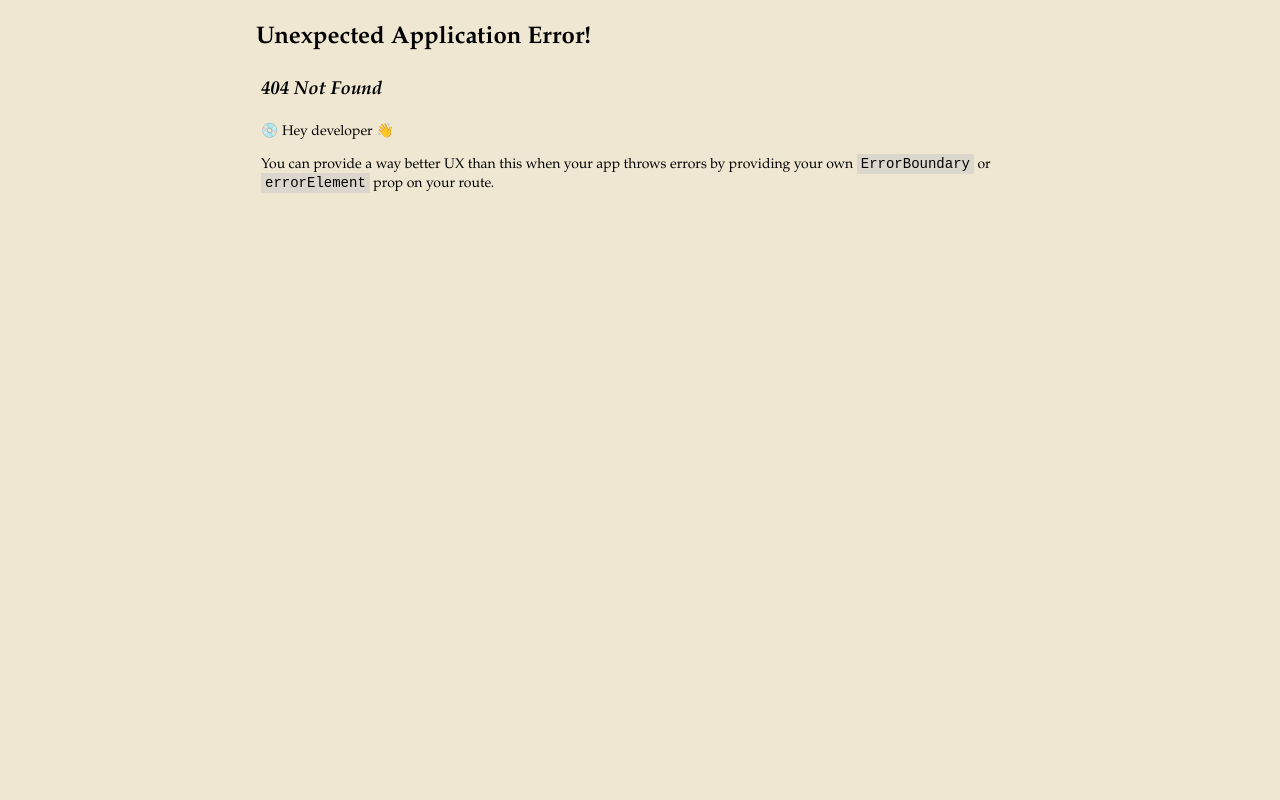
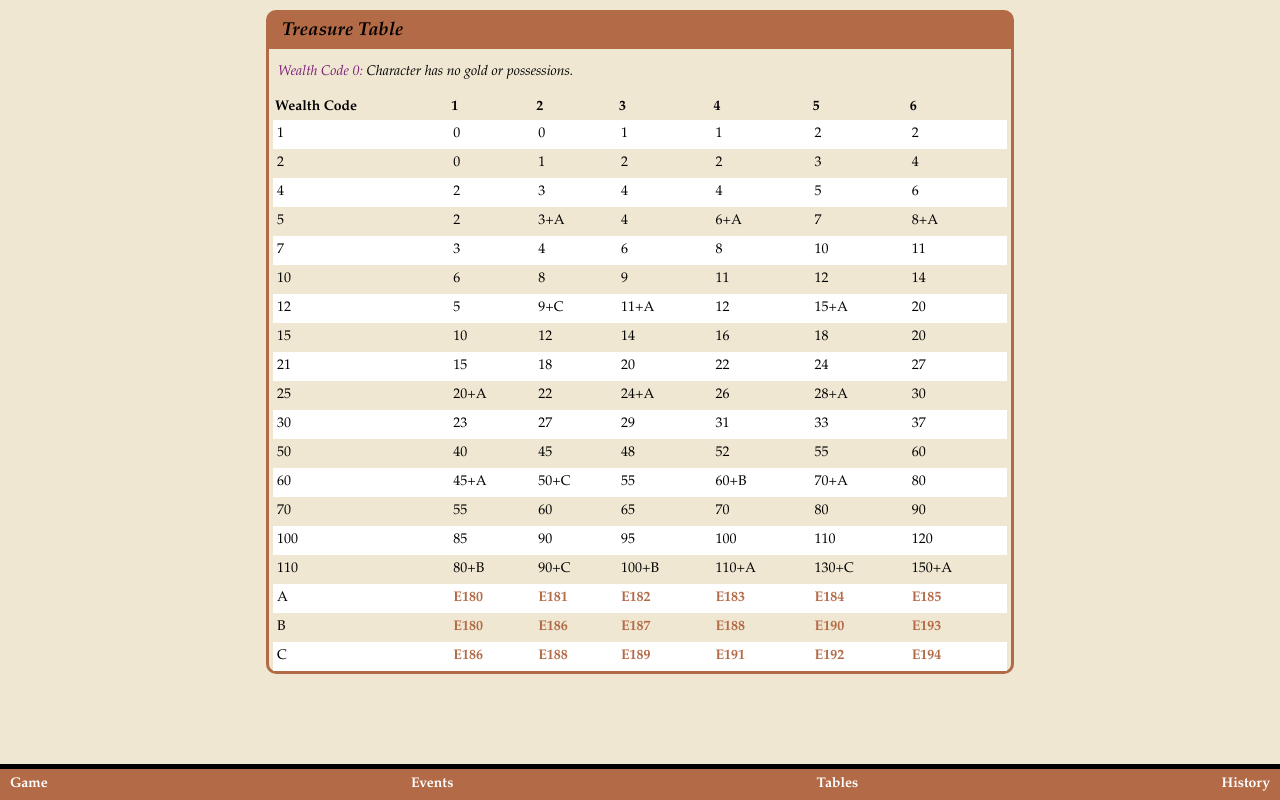
Before and after one commit to BroBuddy/Barbarian-Prince, a React (Vite) app: page /table/treasure in a window 1280 px wide. Before the commit this address had no page. Built offline with nearby package versions, Linux system fonts and the light colour scheme.

Commit message:
added special tables

```diff
--- a/src/components/MobileNav.tsx
+++ b/src/components/MobileNav.tsx
@@ -9,7 +9,7 @@ type Links = {
 const links: Links[] = [
   { to: "/", label: "Game" },
   { to: "/event", label: "Events" },
-  { to: "/travel", label: "Travel" },
+  { to: "/table", label: "Tables" },
   { to: "/history", label: "History" },
 ];
 
--- a/src/features/travel/data/travelData.ts
+++ b/src/features/table/data/tableData.ts
@@ -1,6 +1,6 @@
-import type { Travel } from "../types/TravelType";
+import type { Table } from "../types/TableType";
 
-export const travelData: Travel[] = [
+export const tableData: Table[] = [
   {
     id: 1,
     terrain: "Countryside",
--- /dev/null
+++ b/src/features/table/data/treasureData.ts
@@ -0,0 +1,38 @@
+import type { TreasureTable } from "../types/TreasureType";
+
+export const treasureData: TreasureTable = {
+  dieRolls: ["1", "2", "3", "4", "5", "6"],
+  rows: [
+    { wealthCode: "1", cells: ["0", "0", "1", "1", "2", "2"] },
+    { wealthCode: "2", cells: ["0", "1", "2", "2", "3", "4"] },
+    { wealthCode: "4", cells: ["2", "3", "4", "4", "5", "6"] },
+    { wealthCode: "5", cells: ["2", "3+A", "4", "6+A", "7", "8+A"] },
+    { wealthCode: "7", cells: ["3", "4", "6", "8", "10", "11"] },
+    { wealthCode: "10", cells: ["6", "8", "9", "11", "12", "14"] },
+    { wealthCode: "12", cells: ["5", "9+C", "11+A", "12", "15+A", "20"] },
+    { wealthCode: "15", cells: ["10", "12", "14", "16", "18", "20"] },
+    { wealthCode: "21", cells: ["15", "18", "20", "22", "24", "27"] },
+    { wealthCode: "25", cells: ["20+A", "22", "24+A", "26", "28+A", "30"] },
+    { wealthCode: "30", cells: ["23", "27", "29", "31", "33", "37"] },
+    { wealthCode: "50", cells: ["40", "45", "48", "52", "55", "60"] },
+    { wealthCode: "60", cells: ["45+A", "50+C", "55", "60+B", "70+A", "80"] },
+    { wealthCode: "70", cells: ["55", "60", "65", "70", "80", "90"] },
+    { wealthCode: "100", cells: ["85", "90", "95", "100", "110", "120"] },
+    {
+      wealthCode: "110",
+      cells: ["80+B", "90+C", "100+B", "110+A", "130+C", "150+A"],
+    },
+    {
+      wealthCode: "A",
+      cells: ["E180", "E181", "E182", "E183", "E184", "E185"],
+    },
+    {
+      wealthCode: "B",
+      cells: ["E180", "E186", "E187", "E188", "E190", "E193"],
+    },
+    {
+      wealthCode: "C",
+      cells: ["E186", "E188", "E189", "E191", "E192", "E194"],
+    },
+  ],
+};
--- a/src/features/travel/pages/TravelDetail.tsx
+++ b/src/features/table/pages/TableDetail.tsx
@@ -1,12 +1,12 @@
 import Card from "@/components/Card";
 import Badge from "@/components/Badge";
 import { useParams } from "react-router-dom";
-import { getTravelDataById } from "../services/TravelService";
-import type { Travel } from "../types/TravelType";
+import { getTravelDataById } from "../services/TableService";
+import type { Table } from "../types/TableType";
 
-function TravelDetail() {
+function TableDetail() {
   const { id } = useParams();
-  const travel: Travel | undefined = getTravelDataById(Number(id));
+  const travel: Table | undefined = getTravelDataById(Number(id));
 
   if (!travel) return null;
 
@@ -51,4 +51,4 @@ function TravelDetail() {
   );
 }
 
-export default TravelDetail;
+export default TableDetail;
--- /dev/null
+++ b/src/features/table/pages/TableOverview.tsx
@@ -0,0 +1,36 @@
+import Card from "@/components/Card";
+import { getTravelData } from "../services/TableService";
+import type { Table } from "../types/TableType";
+import { Link } from "react-router-dom";
+
+function TableOverview() {
+  const travels = getTravelData();
+
+  if (!travels) return null;
+
+  return (
+    <>
+      <Card title="Travel Tables">
+        {travels.map((item: Table) => (
+          <Link
+            to={`/table/${item.id}`}
+            key={item.id}
+            className="flex flex-row"
+          >
+            <span className="m-2">#{item.id}</span>
+            <span className="my-2 text-black">{item.terrain}</span>
+          </Link>
+        ))}
+      </Card>
+
+      <Card title="Special Tables">
+        <Link to="/table/treasure" className="flex flex-row">
+          <span className="m-2">#11</span>
+          <span className="my-2 text-black">Treasure Table</span>
+        </Link>
+      </Card>
+    </>
+  );
+}
+
+export default TableOverview;
--- /dev/null
+++ b/src/features/table/pages/TreasureTable.tsx
@@ -0,0 +1,54 @@
+import Card from "@/components/Card";
+import { Link } from "react-router-dom";
+import { treasureData } from "../data/treasureData";
+
+const isEventLink = (cell: string) => cell.startsWith("E");
+
+function TreasureTable() {
+  const treasureTable = treasureData;
+
+  if (!treasureTable) return null;
+
+  return (
+    <Card title="Treasure Table">
+      <p>
+        <em>
+          <span className="text-purple">Wealth Code 0:</span> Character has no
+          gold or possessions.
+        </em>
+      </p>
+
+      <table>
+        <thead>
+          <tr>
+            <th className="text-black">Wealth Code</th>
+            {treasureTable.dieRolls.map((die) => (
+              <th key={die} className="text-black">
+                {die}
+              </th>
+            ))}
+          </tr>
+        </thead>
+
+        <tbody>
+          {treasureTable.rows.map((row, i) => (
+            <tr key={i}>
+              <td>{row.wealthCode}</td>
+              {row.cells.map((cell, j) => (
+                <td key={j}>
+                  {isEventLink(cell) ? (
+                    <Link to={`/event/${cell.toLowerCase()}`}>{cell}</Link>
+                  ) : (
+                    <span>{cell}</span>
+                  )}
+                </td>
+              ))}
+            </tr>
+          ))}
+        </tbody>
+      </table>
+    </Card>
+  );
+}
+
+export default TreasureTable;
--- /dev/null
+++ b/src/features/table/services/TableService.tsx
@@ -0,0 +1,10 @@
+import { tableData } from "../data/tableData";
+import type { Table } from "../types/TableType";
+
+const getTableData = () => tableData;
+
+const getTableDataById = (id: number): Table => {
+  return tableData.find((item: Table) => item.id === id) as Table;
+};
+
+export { getTableData as getTravelData, getTableDataById as getTravelDataById };
--- a/src/features/travel/types/TravelType.tsx
+++ b/src/features/table/types/TableType.tsx
@@ -1,6 +1,6 @@
-export type Travel = {
+export type Table = {
   id: number;
-  terrain: TravelTerrain;
+  terrain: TableTerrain;
   color: string;
   lost: string;
   event: string;
@@ -9,7 +9,7 @@ export type Travel = {
   matrix: string[][];
 };
 
-export type TravelTerrain =
+export type TableTerrain =
   | "Countryside"
   | "Farmland"
   | "Hills"
--- /dev/null
+++ b/src/features/table/types/TreasureType.tsx
@@ -0,0 +1,9 @@
+export type TreasureCell = string;
+
+export interface TreasureTable {
+  dieRolls: string[];
+  rows: {
+    wealthCode: string;
+    cells: TreasureCell[];
+  }[];
+}
--- a/src/features/travel/pages/TravelOverview.tsx
+++ /dev/null
@@ -1,23 +0,0 @@
-import Card from "@/components/Card";
-import { getTravelData } from "../services/TravelService";
-import type { Travel } from "../types/TravelType";
-import { Link } from "react-router-dom";
-
-function TravelOverview() {
-  const travels = getTravelData();
-
-  if (!travels) return null;
-
-  return (
-    <Card title="Travel Tables">
-      {travels.map((item: Travel) => (
-        <Link to={`/travel/${item.id}`} key={item.id} className="flex flex-row">
-          <span className="m-2">#{item.id}</span>
-          <span className="my-2 text-black">{item.terrain}</span>
-        </Link>
-      ))}
-    </Card>
-  );
-}
-
-export default TravelOverview;
--- a/src/features/travel/services/TravelService.tsx
+++ /dev/null
@@ -1,10 +0,0 @@
-import { travelData } from "../data/travelData";
-import type { Travel } from "../types/TravelType";
-
-const getTravelData = () => travelData;
-
-const getTravelDataById = (id: number): Travel => {
-  return travelData.find((item: Travel) => item.id === id) as Travel;
-};
-
-export { getTravelData, getTravelDataById };
```
Also changed, not shown: src/routes.tsx (+6 -4 lines), 2 other files (tests, documents, lock files or other folders).
